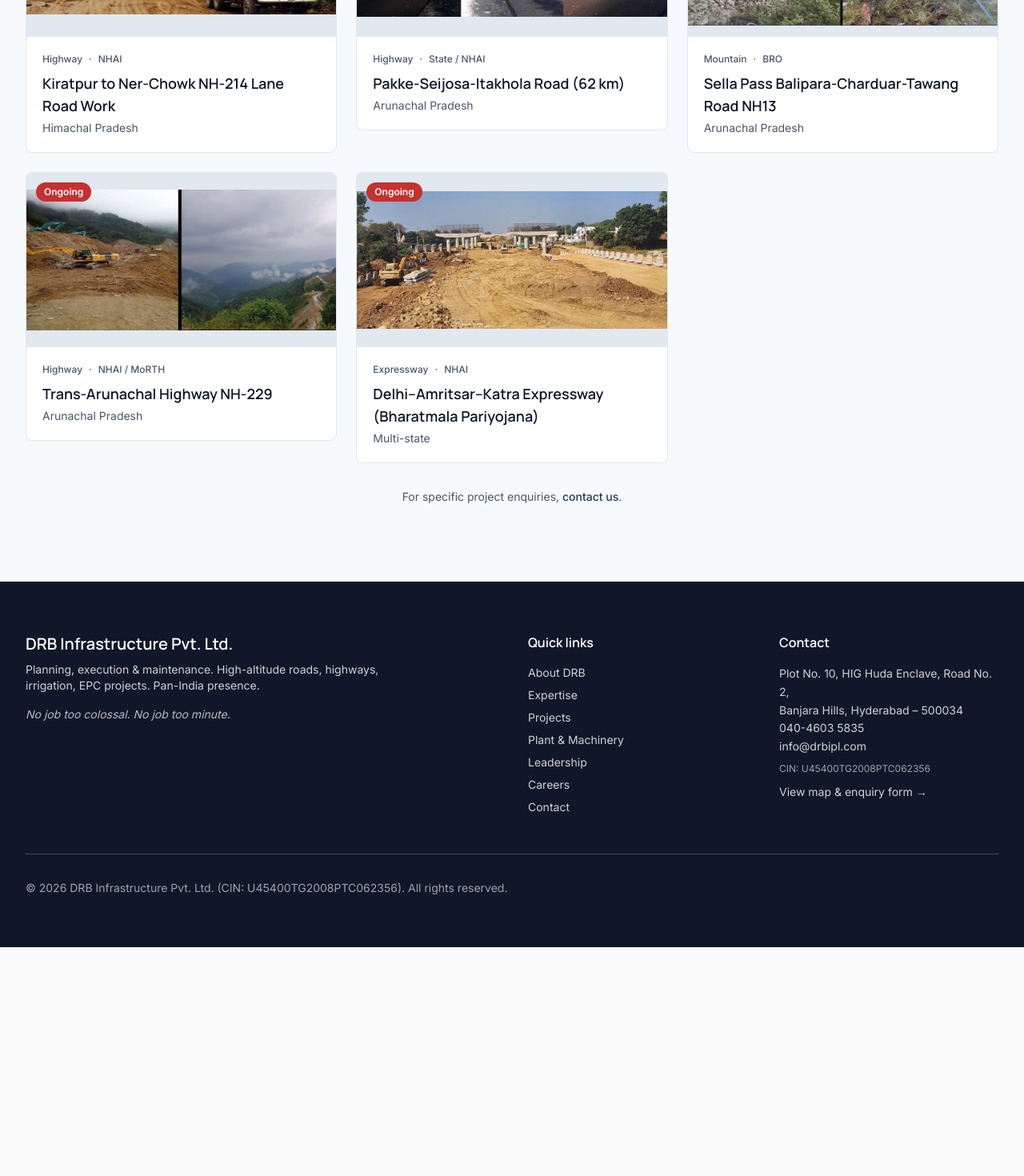
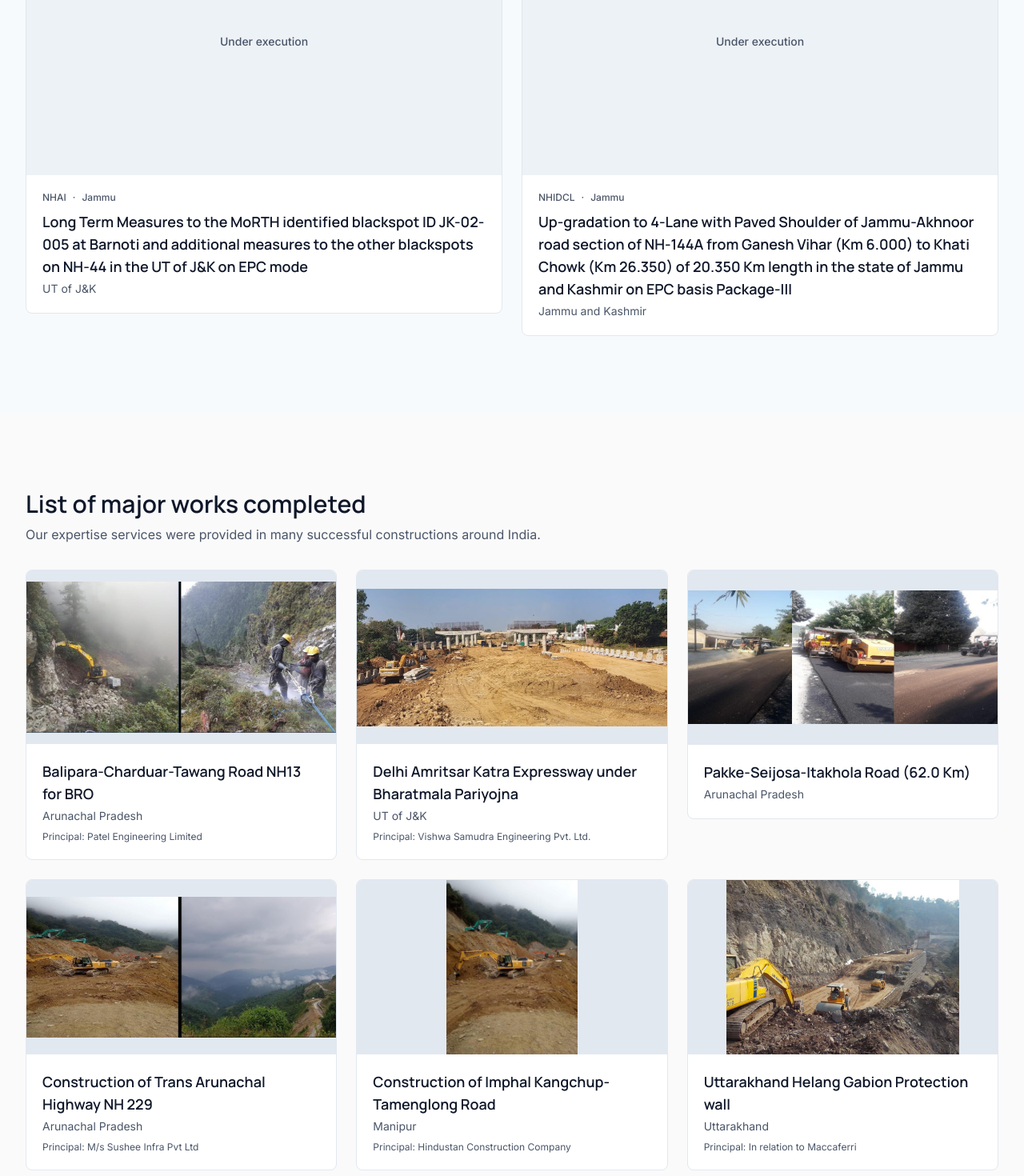
Before and after one commit to vaitahavya/drb, a Next.js app: page /projects in a window 1280 px wide. Shown: the part 740-2210 px from the top of the page at 80% size. Before the commit the page ends 1924 px from the top, so only its background shows below. Built offline with nearby package versions, Linux system fonts and the light colour scheme.

Commit message:
updated  structure

```diff
--- a/src/app/page.tsx
+++ b/src/app/page.tsx
@@ -43,11 +43,19 @@ const expertiseHighlights = [
 ];
 
 const ongoingProjects = [
-  { title: "Kiratpur to Ner-Chowk NH-214 Lane Road Work", region: "Himachal Pradesh", href: "/projects", image: "/images/projects/kiratpur-nh214-hp-1.png" },
-  { title: "Pakke-Seijosa-Itakhola Road (62 km)", region: "Arunachal Pradesh", href: "/projects", image: "/images/projects/pakke-seijosa-itakhola-arunachal-1.png" },
-  { title: "Sella Pass Balipara-Charduar-Tawang Road NH13", region: "Arunachal Pradesh (BRO)", href: "/projects", image: "/images/projects/sella-pass-nh13-bro-arunachal-1.png" },
-  { title: "Trans-Arunachal Highway NH-229", region: "Arunachal Pradesh", href: "/projects", image: "/images/projects/trans-arunachal-nh229-1.png" },
-  { title: "Delhi–Amritsar–Katra Expressway", region: "Bharatmala Pariyojana", href: "/projects", image: "/images/projects/delhi-amritsar-katra-bharatmala-1.png" },
+  { title: "MoRTH blackspot ID JK-02-005 at Barnoti & other blackspots on NH-44, UT of J&K (EPC)", region: "NHAI, Jammu", href: "/projects" },
+  { title: "4-Lane with Paved Shoulder: Jammu-Akhnoor road NH-144A, Ganesh Vihar to Khati Chowk (20.350 Km)", region: "NHIDCL, Jammu", href: "/projects" },
+];
+
+const completedProjects = [
+  { title: "Balipara-Charduar-Tawang Road NH13 for BRO", region: "Arunachal Pradesh", image: "/images/projects/sella-pass-nh13-bro-arunachal-1.png" },
+  { title: "Delhi Amritsar Katra Expressway under Bharatmala Pariyojna", region: "UT of J&K", image: "/images/projects/delhi-amritsar-katra-bharatmala-1.png" },
+  { title: "Pakke-Seijosa-Itakhola Road (62.0 Km)", region: "Arunachal Pradesh", image: "/images/projects/pakke-seijosa-itakhola-arunachal-1.png" },
+  { title: "Construction of Trans Arunachal Highway NH 229", region: "Arunachal Pradesh", image: "/images/projects/trans-arunachal-nh229-1.png" },
+  { title: "Construction of Imphal Kangchup-Tamenglong Road", region: "Manipur", image: "/images/portfolio/hero-2.png" },
+  { title: "Uttarakhand Helang Gabion Protection wall", region: "Uttarakhand", image: "/images/portfolio/hero-5.png" },
+  { title: "Kiratpur to Ner-chowk of NH-21", region: "Himachal Pradesh", image: "/images/projects/kiratpur-nh214-hp-1.png" },
+  { title: "Godavari Lift Irrigation Scheme (GLIS) & RVNL Railway work 3rd Lane", region: "—", image: "/images/portfolio/hero-3.png" },
 ];
 
 export default function Home() {
@@ -103,34 +111,28 @@ export default function Home() {
         </div>
       </AnimatedSection>
 
-      {/* Ongoing projects */}
+      {/* Key projects under execution */}
       <AnimatedSection variant="grey" stagger>
         <div className="flex flex-wrap items-center gap-3">
           <h2 className="font-display text-3xl lg:text-4xl font-semibold text-[var(--navy)]">
-            Ongoing projects
+            Key projects under execution
           </h2>
           <span className="inline-flex items-center rounded-full bg-[var(--accent)]/15 px-3 py-1 text-sm font-semibold text-[var(--accent)]">
             Ongoing
           </span>
         </div>
         <p className="mt-4 text-lg text-[var(--concrete)] max-w-2xl">
-          Delivered for NHAI, NHIDCL, BRO, MoRTH and tier-1 EPC partners across India.
+          We are currently providing our services for projects under NHAI and NHIDCL in the UT of J&K.
         </p>
-        <div className="mt-12 grid gap-6 sm:grid-cols-2 lg:grid-cols-3">
-          {ongoingProjects.map(({ title, region, href, image }) => (
+        <div className="mt-12 grid gap-6 sm:grid-cols-2">
+          {ongoingProjects.map(({ title, region, href }) => (
             <AnimatedItem key={title}>
               <Link
                 href={href}
                 className="group block rounded-lg overflow-hidden border border-[var(--grey-200)] bg-white hover:shadow-lg transition-shadow"
               >
-                <div className="aspect-video relative bg-[var(--grey-200)] flex items-center justify-center">
-                  <Image
-                    src={image}
-                    alt=""
-                    fill
-                    sizes="(max-width: 640px) 100vw, (max-width: 1024px) 50vw, 33vw"
-                    className="object-contain transition-transform duration-300 group-hover:scale-105"
-                  />
+                <div className="aspect-video relative bg-[var(--grey-100)] flex items-center justify-center">
+                  <span className="text-sm font-medium text-[var(--concrete)]">Under execution</span>
                   <span className="absolute top-3 left-3 inline-flex items-center rounded-full bg-[var(--accent)] px-2.5 py-1 text-xs font-semibold text-white">
                     Ongoing
                   </span>
@@ -145,9 +147,50 @@ export default function Home() {
             </AnimatedItem>
           ))}
         </div>
+        <div className="mt-10 flex flex-wrap gap-4">
+          <Button href="/projects" variant="outline">
+            View all projects
+          </Button>
+        </div>
+      </AnimatedSection>
+
+      {/* Major works completed */}
+      <AnimatedSection variant="grey" stagger>
+        <h2 className="font-display text-3xl lg:text-4xl font-semibold text-[var(--navy)]">
+          Major works completed
+        </h2>
+        <p className="mt-4 text-lg text-[var(--concrete)] max-w-2xl">
+          Our expertise services were provided in many successful constructions around India—BRO, NHAI, NHIDCL and tier-1 EPC partners.
+        </p>
+        <div className="mt-12 grid gap-6 sm:grid-cols-2 lg:grid-cols-3">
+          {completedProjects.map(({ title, region, image }) => (
+            <AnimatedItem key={title}>
+              <Link
+                href="/projects#completed"
+                className="group block rounded-lg overflow-hidden border border-[var(--grey-200)] bg-white hover:shadow-lg transition-shadow"
+              >
+                <div className="aspect-video relative bg-[var(--grey-200)] flex items-center justify-center">
+                  <Image
+                    src={image}
+                    alt=""
+                    fill
+                    sizes="(max-width: 640px) 100vw, (max-width: 1024px) 50vw, 33vw"
+                    className="object-contain transition-transform duration-300 group-hover:scale-105"
+                  />
+                </div>
+                <div className="p-5">
+                  <h3 className="font-display font-semibold text-[var(--navy)] group-hover:text-[var(--steel)]">
+                    {title}
+                  </h3>
+                  <p className="mt-1 text-sm text-[var(--concrete)]">{region}</p>
+                </div>
+              </Link>
+            </AnimatedItem>
+          ))}
+        </div>
         <div className="mt-10">
-          <Button href="/projects" variant="outline">
-            View all ongoing projects
+          <Button href="/projects#completed" variant="outline">
+            View full list of major works completed
           </Button>
         </div>
       </AnimatedSection>
--- a/src/app/projects/page.tsx
+++ b/src/app/projects/page.tsx
@@ -12,65 +12,77 @@ export const metadata: Metadata = {
 
 const ONGOING_PROJECTS = [
   {
-    id: "kiratpur-nh214-hp",
-    title: "Kiratpur to Ner-Chowk NH-214 Lane Road Work",
-    region: "Himachal Pradesh",
+    id: "nhai-jk-blackspot",
+    title: "Long Term Measures to the MoRTH identified blackspot ID JK-02-005 at Barnoti and additional measures to the other blackspots on NH-44 in the UT of J&K on EPC mode",
+    region: "UT of J&K",
     authority: "NHAI",
-    type: "Highway",
-    images: [
-      "/images/projects/kiratpur-nh214-hp-1.png",
-      "/images/projects/kiratpur-nh214-hp-2.png",
-    ],
+    location: "Jammu",
+  },
+  {
+    id: "nhidcl-jammu-akhnoor",
+    title: "Up-gradation to 4-Lane with Paved Shoulder of Jammu-Akhnoor road section of NH-144A from Ganesh Vihar (Km 6.000) to Khati Chowk (Km 26.350) of 20.350 Km length in the state of Jammu and Kashmir on EPC basis Package-III",
+    region: "Jammu and Kashmir",
+    authority: "NHIDCL",
+    location: "Jammu",
+  },
+];
+
+const COMPLETED_PROJECTS = [
+  {
+    id: "balipara-charduar-tawang",
+    title: "Balipara-Charduar-Tawang Road NH13 for BRO",
+    region: "Arunachal Pradesh",
+    principal: "Patel Engineering Limited",
+    image: "/images/projects/sella-pass-nh13-bro-arunachal-1.png",
+  },
+  {
+    id: "delhi-amritsar-katra",
+    title: "Delhi Amritsar Katra Expressway under Bharatmala Pariyojna",
+    region: "UT of J&K",
+    principal: "Vishwa Samudra Engineering Pvt. Ltd.",
+    image: "/images/projects/delhi-amritsar-katra-bharatmala-1.png",
   },
   {
     id: "pakke-seijosa-itakhola",
-    title: "Pakke-Seijosa-Itakhola Road (62 km)",
+    title: "Pakke-Seijosa-Itakhola Road (62.0 Km)",
     region: "Arunachal Pradesh",
-    authority: "State / NHAI",
-    type: "Highway",
-    images: [
-      "/images/projects/pakke-seijosa-itakhola-arunachal-1.png",
-      "/images/projects/pakke-seijosa-itakhola-arunachal-2.png",
-      "/images/projects/pakke-seijosa-itakhola-arunachal-4.png",
-      "/images/projects/pakke-seijosa-itakhola-arunachal-13.png",
-    ],
-  },
-  {
-    id: "sella-pass-nh13-bro",
-    title: "Sella Pass Balipara-Charduar-Tawang Road NH13",
-    region: "Arunachal Pradesh",
-    authority: "BRO",
-    type: "Mountain",
-    images: [
-      "/images/projects/sella-pass-nh13-bro-arunachal-1.png",
-      "/images/projects/sella-pass-nh13-bro-arunachal-2.png",
-      "/images/projects/sella-pass-nh13-bro-arunachal-3.png",
-      "/images/projects/sella-pass-nh13-bro-arunachal-4.png",
-    ],
+    principal: null,
+    image: "/images/projects/pakke-seijosa-itakhola-arunachal-1.png",
   },
   {
     id: "trans-arunachal-nh229",
-    title: "Trans-Arunachal Highway NH-229",
+    title: "Construction of Trans Arunachal Highway NH 229",
     region: "Arunachal Pradesh",
-    authority: "NHAI / MoRTH",
-    type: "Highway",
-    images: [
-      "/images/projects/trans-arunachal-nh229-1.png",
-      "/images/projects/trans-arunachal-nh229-2.png",
-    ],
+    principal: "M/s Sushee Infra Pvt Ltd",
+    image: "/images/projects/trans-arunachal-nh229-1.png",
   },
   {
-    id: "delhi-amritsar-katra-bharatmala",
-    title: "Delhi–Amritsar–Katra Expressway (Bharatmala Pariyojana)",
-    region: "Multi-state",
-    authority: "NHAI",
-    type: "Expressway",
-    images: [
-      "/images/projects/delhi-amritsar-katra-bharatmala-1.png",
-      "/images/projects/delhi-amritsar-katra-bharatmala-2.png",
-      "/images/projects/delhi-amritsar-katra-bharatmala-3.png",
-      "/images/projects/delhi-amritsar-katra-bharatmala-4.png",
-    ],
+    id: "imphal-kangchup-tamenglong",
+    title: "Construction of Imphal Kangchup-Tamenglong Road",
+    region: "Manipur",
+    principal: "Hindustan Construction Company",
+    image: "/images/portfolio/hero-2.png",
+  },
+  {
+    id: "uttarakhand-helang-gabion",
+    title: "Uttarakhand Helang Gabion Protection wall",
+    region: "Uttarakhand",
+    principal: "In relation to Maccaferri",
+    image: "/images/portfolio/hero-5.png",
+  },
+  {
+    id: "kiratpur-ner-chowk-nh21",
+    title: "Kiratpur to Ner-chowk of NH-21",
+    region: "Himachal Pradesh",
+    principal: "IL&FS Engineering and Constructions Company Limited",
+    image: "/images/projects/kiratpur-nh214-hp-1.png",
+  },
+  {
+    id: "godavari-glis-rvnl",
+    title: "Godavari Lift Irrigation Scheme (GLIS) & RVNL Railway work 3rd Lane",
+    region: "—",
+    principal: "Nagarjuna Construction Company Limited",
+    image: "/images/portfolio/hero-3.png",
   },
 ];
 
@@ -88,41 +100,74 @@ export default function ProjectsPage() {
         </div>
       </AnimatedSection>
 
+      {/* Key projects under execution */}
       <AnimatedSection variant="grey" stagger>
         <div className="flex items-center gap-3 mb-8">
           <h2 className="font-display text-2xl lg:text-3xl font-semibold text-[var(--navy)]">
-            Ongoing projects
+            Key projects under execution
           </h2>
           <span className="inline-flex items-center rounded-full bg-[var(--accent)]/15 px-3 py-1 text-xs font-semibold text-[var(--accent)]">
             Ongoing
           </span>
         </div>
-        <div className="grid gap-6 sm:grid-cols-2 lg:grid-cols-3">
+        <p className="text-[var(--concrete)] max-w-3xl mb-8">
+          We are currently providing our services for the following projects under NHAI and NHIDCL.
+        </p>
+        <div className="grid gap-6 sm:grid-cols-2">
           {ONGOING_PROJECTS.map((project) => (
             <AnimatedItem key={project.id}>
-              <article className="rounded-lg overflow-hidden bg-white border border-[var(--grey-200)] hover:shadow-md transition-shadow group">
-                <div className="aspect-video relative bg-[var(--grey-200)] flex items-center justify-center">
-                  <Image
-                    src={project.images[0]}
-                    alt={`${project.title} — site view`}
-                    fill
-                    sizes="(max-width: 640px) 100vw, (max-width: 1024px) 50vw, 33vw"
-                    className="object-contain"
-                  />
-                  <span className="absolute top-3 left-3 inline-flex items-center rounded-full bg-[var(--accent)] px-2.5 py-1 text-xs font-semibold text-white">
-                    Ongoing
-                  </span>
+              <article className="rounded-lg overflow-hidden bg-white border border-[var(--grey-200)] hover:shadow-md transition-shadow">
+                <div className="aspect-video relative bg-[var(--grey-100)] flex items-center justify-center">
+                  <span className="text-sm font-medium text-[var(--concrete)]">Under execution</span>
                 </div>
                 <div className="p-5">
                   <div className="flex flex-wrap gap-2 text-xs font-medium text-[var(--concrete)]">
-                    <span>{project.type}</span>
+                    <span>{project.authority}</span>
                     <span>·</span>
-                    <span>{project.authority}</span>
+                    <span>{project.location}</span>
                   </div>
                   <h2 className="font-display text-lg font-semibold text-[var(--navy)] mt-2">
                     {project.title}
                   </h2>
                   <p className="mt-1 text-sm text-[var(--concrete)]">{project.region}</p>
+                </div>
+              </article>
+            </AnimatedItem>
+          ))}
+        </div>
+      </AnimatedSection>
+
+      {/* Major works completed */}
+      <AnimatedSection stagger id="completed">
+        <h2 className="font-display text-2xl lg:text-3xl font-semibold text-[var(--navy)] mb-2">
+          List of major works completed
+        </h2>
+        <p className="text-[var(--concrete)] max-w-3xl mb-8">
+          Our expertise services were provided in many successful constructions around India.
+        </p>
+        <div className="grid gap-6 sm:grid-cols-2 lg:grid-cols-3">
+          {COMPLETED_PROJECTS.map((project) => (
+            <AnimatedItem key={project.id}>
+              <article className="rounded-lg overflow-hidden bg-white border border-[var(--grey-200)] hover:shadow-md transition-shadow group">
+                <div className="aspect-video relative bg-[var(--grey-200)] flex items-center justify-center">
+                  <Image
+                    src={project.image}
+                    alt={`${project.title} — completed`}
+                    fill
+                    sizes="(max-width: 640px) 100vw, (max-width: 1024px) 50vw, 33vw"
+                    className="object-contain"
+                  />
+                </div>
+                <div className="p-5">
+                  <h2 className="font-display text-lg font-semibold text-[var(--navy)]">
+                    {project.title}
+                  </h2>
+                  <p className="mt-1 text-sm text-[var(--concrete)]">{project.region}</p>
+                  {project.principal && (
+                    <p className="mt-2 text-xs text-[var(--concrete)]">
+                      Principal: {project.principal}
+                    </p>
+                  )}
                 </div>
               </article>
             </AnimatedItem>
--- a/src/components/AnimatedSection.tsx
+++ b/src/components/AnimatedSection.tsx
@@ -6,6 +6,7 @@ import { motion, useInView } from "framer-motion";
 interface AnimatedSectionProps {
   children: ReactNode;
   className?: string;
+  id?: string;
   /** Optional background: default | navy | grey */
   variant?: "default" | "navy" | "grey";
   /** Inner max-width wrapper */
@@ -35,6 +36,7 @@ const staggerContainerVariants = {
 export function AnimatedSection({
   children,
   className = "",
+  id,
   variant = "default",
   narrow = false,
   stagger = false,
@@ -53,7 +55,7 @@ export function AnimatedSection({
 
   if (isReduced) {
     return (
-      <section className={`py-16 lg:py-24 ${bg} ${className}`}>
+      <section id={id} className={`py-16 lg:py-24 ${bg} ${className}`}>
         <div className={`mx-auto px-4 sm:px-6 lg:px-8 ${narrow ? "max-w-4xl" : "max-w-7xl"}`}>
           {children}
         </div>
@@ -65,6 +67,7 @@ export function AnimatedSection({
 
   return (
     <motion.section
+      id={id}
       ref={ref}
       initial="hidden"
       animate={inView ? "visible" : "hidden"}
```
